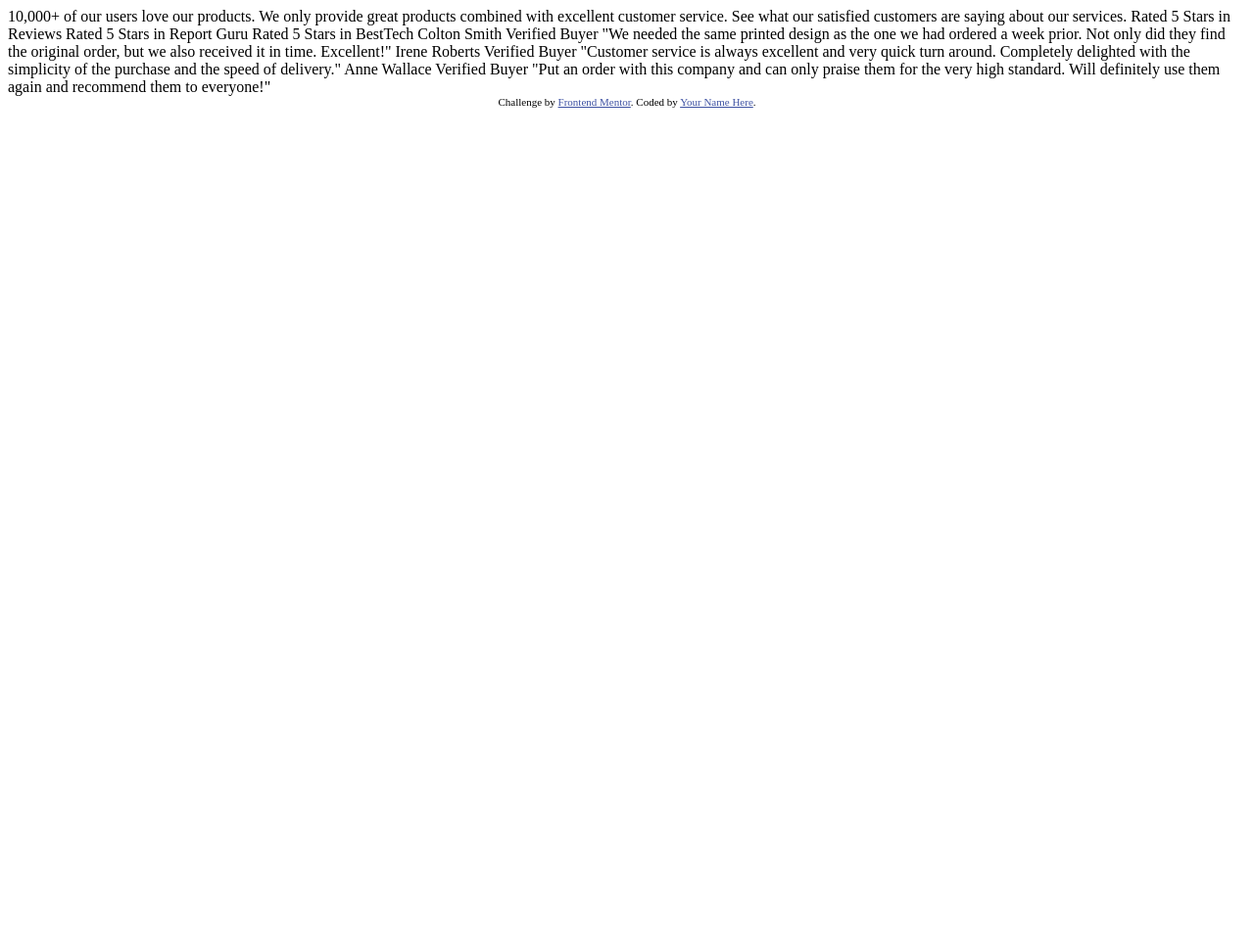
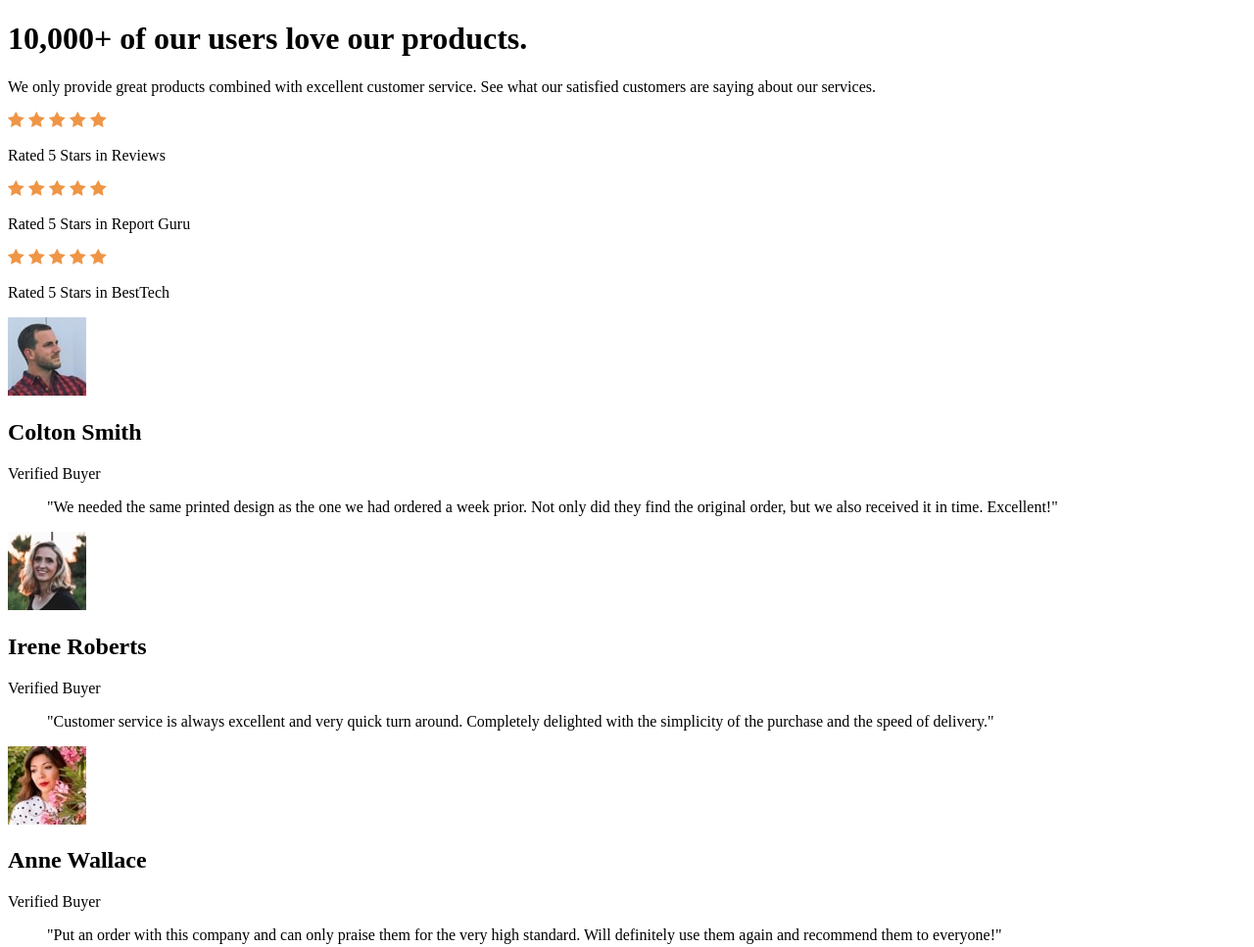
Before and after one commit to WesselKonstantinov/social-proof-section, a plain HTML site: page index.html in a window 1280 px wide. Shown: the whole page at 98% size. Before the commit the page ends 800 px from the top, so only its background shows below. Drawn offline with Linux system fonts and the light colour scheme.

Commit message:
Add markup

```diff
--- a/index.html
+++ b/index.html
@@ -3,59 +3,220 @@
   <head>
     <meta charset="UTF-8" />
     <meta name="viewport" content="width=device-width, initial-scale=1.0" />
-    <!-- displays site properly based on user's device -->
-
     <link
       rel="icon"
       type="image/png"
       sizes="32x32"
       href="./images/favicon-32x32.png"
     />
-
     <title>Frontend Mentor | Social proof section</title>
-
-    <!-- Feel free to remove these styles or customise in your own stylesheet 👍 -->
-    <style>
-      .attribution {
-        font-size: 11px;
-        text-align: center;
-      }
-      .attribution a {
-        color: hsl(228, 45%, 44%);
-      }
-    </style>
   </head>
   <body>
-    10,000+ of our users love our products.
+    <main class="main-content">
+      <div class="main-content__inner">
+        <div class="page-intro">
+          <h1 class="page-intro__heading">
+            10,000+ of our users love our products.
+          </h1>
+          <p class="page-intro__text">
+            We only provide great products combined with excellent customer
+            service. See what our satisfied customers are saying about our
+            services.
+          </p>
+        </div>
+        <div class="rating-cards-section">
+          <div class="rating-card">
+            <div class="rating-card__total">
+              <img
+                src="./images/icon-star.svg"
+                alt=""
+                width="17"
+                height="16"
+                class="rating-card__icon"
+              />
+              <img
+                src="./images/icon-star.svg"
+                alt=""
+                width="17"
+                height="16"
+                class="rating-card__icon"
+              />
+              <img
+                src="./images/icon-star.svg"
+                alt=""
+                width="17"
+                height="16"
+                class="rating-card__icon"
+              />
+              <img
+                src="./images/icon-star.svg"
+                alt=""
+                width="17"
+                height="16"
+                class="rating-card__icon"
+              />
+              <img
+                src="./images/icon-star.svg"
+                alt=""
+                width="17"
+                height="16"
+                class="rating-card__icon"
+              />
+            </div>
+            <p class="rating-card__text">Rated 5 Stars in Reviews</p>
+          </div>
+          <div class="rating-card">
+            <div class="rating-card__total">
+              <img
+                src="./images/icon-star.svg"
+                alt=""
+                width="17"
+                height="16"
+                class="rating-card__icon"
+              />
+              <img
+                src="./images/icon-star.svg"
+                alt=""
+                width="17"
+                height="16"
+                class="rating-card__icon"
+              />
+              <img
+                src="./images/icon-star.svg"
+                alt=""
+                width="17"
+                height="16"
+                class="rating-card__icon"
+              />
+              <img
+                src="./images/icon-star.svg"
+                alt=""
+                width="17"
+                height="16"
+                class="rating-card__icon"
+              />
+              <img
+                src="./images/icon-star.svg"
+                alt=""
+                width="17"
+                height="16"
+                class="rating-card__icon"
+              />
+            </div>
+            <p class="rating-card__text">Rated 5 Stars in Report Guru</p>
+          </div>
+          <div class="rating-card">
+            <div class="rating-card__total">
+              <img
+                src="./images/icon-star.svg"
+                alt=""
+                width="17"
+                height="16"
+                class="rating-card__icon"
+              />
+              <img
+                src="./images/icon-star.svg"
+                alt=""
+                width="17"
+                height="16"
+                class="rating-card__icon"
+              />
+              <img
+                src="./images/icon-star.svg"
+                alt=""
+                width="17"
+                height="16"
+                class="rating-card__icon"
+              />
+              <img
+                src="./images/icon-star.svg"
+                alt=""
+                width="17"
+                height="16"
+                class="rating-card__icon"
+              />
+              <img
+                src="./images/icon-star.svg"
+                alt=""
+                width="17"
+                height="16"
+                class="rating-card__icon"
+              />
+            </div>
+            <p class="rating-card__text">Rated 5 Stars in BestTech</p>
+          </div>
+        </div>
+        <div class="testimonials-section">
+          <div class="testimonial">
+            <div class="testimonial__profile">
+              <img
+                src="./images/image-colton.jpg"
+                alt="Colton Smith"
+                width="80"
+                height="80"
+                class="testimonial__profile-avatar"
+              />
+              <hgroup class="testimonial__profile-info">
+                <h2 class="testimonial__profile-name">Colton Smith</h2>
+                <p class="testimonial__profile-label">Verified Buyer</p>
+              </hgroup>
+            </div>
 
-    We only provide great products combined with excellent customer service.
-    See what our satisfied customers are saying about our services.
+            <blockquote class="testimonial__text">
+              <p>
+                "We needed the same printed design as the one we had ordered a
+                week prior. Not only did they find the original order, but we
+                also received it in time. Excellent!"
+              </p>
+            </blockquote>
+          </div>
+          <div class="testimonial">
+            <div class="testimonial__profile">
+              <img
+                src="./images/image-irene.jpg"
+                alt="Irene Roberts"
+                width="80"
+                height="80"
+                class="testimonial__profile-avatar"
+              />
+              <hgroup class="testimonial__profile-info">
+                <h2 class="testimonial__profile-name">Irene Roberts</h2>
+                <p class="testimonial__profile-label">Verified Buyer</p>
+              </hgroup>
+            </div>
 
-    Rated 5 Stars in Reviews
-    Rated 5 Stars in Report Guru
-    Rated 5 Stars in BestTech
-
-    Colton Smith
-    Verified Buyer
-    "We needed the same printed design as the one we had ordered a week prior.
-    Not only did they find the original order, but we also received it in time.
-    Excellent!"
-
-    Irene Roberts
-    Verified Buyer
-    "Customer service is always excellent and very quick turn around. Completely
-    delighted with the simplicity of the purchase and the speed of delivery."
-
-    Anne Wallace
-    Verified Buyer
-    "Put an order with this company and can only praise them for the very high
-    standard. Will definitely use them again and recommend them to everyone!"
-
-    <div class="attribution">
-      Challenge by
-      <a href="https://www.frontendmentor.io?ref=challenge" target="_blank"
-        >Frontend Mentor</a
-      >. Coded by <a href="#">Your Name Here</a>.
-    </div>
+            <blockquote class="testimonial__text">
+              <p>
+                "Customer service is always excellent and very quick turn
+                around. Completely delighted with the simplicity of the purchase
+                and the speed of delivery."
+              </p>
+            </blockquote>
+          </div>
+          <div class="testimonial">
+            <div class="testimonial__profile">
+              <img
+                src="./images/image-anne.jpg"
+                alt="Anne Wallace"
+                width="80"
+                height="80"
+                class="testimonial__profile-avatar"
+              />
+              <hgroup class="testimonial__profile-info">
+                <h2 class="testimonial__profile-name">Anne Wallace</h2>
+                <p class="testimonial__profile-label">Verified Buyer</p>
+              </hgroup>
+            </div>
+            <blockquote class="testimonial__text">
+              <p>
+                "Put an order with this company and can only praise them for the
+                very high standard. Will definitely use them again and recommend
+                them to everyone!"
+              </p>
+            </blockquote>
+          </div>
+        </div>
+      </div>
+    </main>
   </body>
 </html>
```
